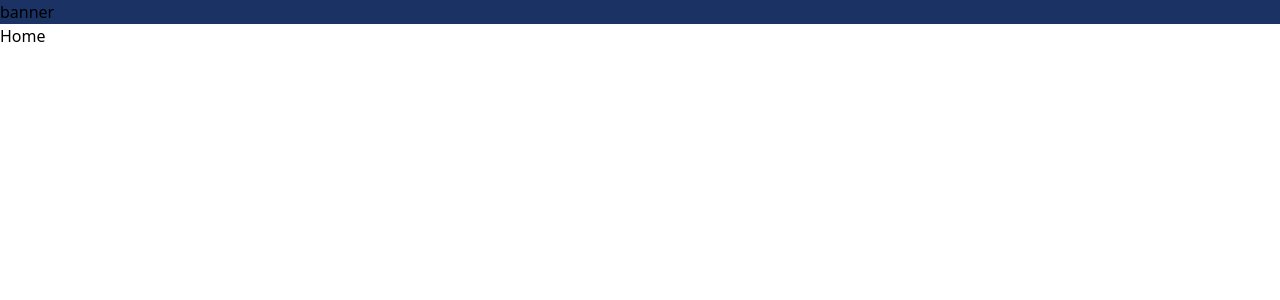
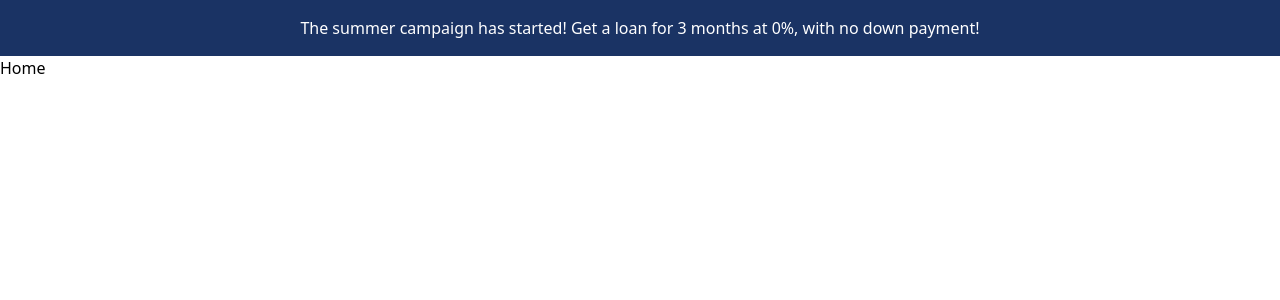
Before and after one commit to beqa200/eurocredit-landing-nuxt, a Nuxt app: page / in a window 1280 px wide. Shown: the top 300 px of the page. Built offline with nearby package versions, Linux system fonts and the light colour scheme.

Commit message:
feat:integrate i18n for language switches

```diff
--- a/components/OfferBanner.vue
+++ b/components/OfferBanner.vue
@@ -1,13 +1,17 @@
 <template>
-	<div class="bg-dark-blue">banner</div>
+	<div
+		class="bg-dark-blue w-full py-4 flex justify-center items-center"
+		role="banner"
+		aria-label="Offer Announcement"
+	>
+		<h2 class="text-white text-center">
+			{{ $t("offerBanner.message") }}
+		</h2>
+	</div>
 </template>
 
-<script>
-export default {
-	name: "OfferBanner",
-};
-</script>
+<script setup></script>
 
 <style scoped>
-/*  */
+/* styles */
 </style>
--- /dev/null
+++ b/i18n.config.ts
@@ -0,0 +1,11 @@
+import en from "./locales/en.json";
+import ka from "./locales/ka.json";
+
+export default {
+	legacy: false,
+	locale: "ka",
+	messages: {
+		en,
+		ka,
+	},
+};
--- /dev/null
+++ b/locales/en.json
@@ -0,0 +1,5 @@
+{
+	"offerBanner": {
+		"message": "The summer campaign has started! Get a loan for 3 months at 0%, with no down payment!"
+	}
+}
--- /dev/null
+++ b/locales/ka.json
@@ -0,0 +1,5 @@
+{
+	"offerBanner": {
+		"message": "საზაფხულო კამპანია დაიწყო! აიღე სესხი 3 თვით 0%, წინასწარი შენატანის გარეშე!"
+	}
+}
--- a/nuxt.config.ts
+++ b/nuxt.config.ts
@@ -8,5 +8,8 @@ export default defineNuxtConfig({
 		},
 	},
 
-	modules: ["@nuxtjs/tailwindcss"],
+	modules: [
+		"@nuxtjs/tailwindcss",
+		"@nuxtjs/i18n",
+	],
 });
--- a/package.json
+++ b/package.json
@@ -10,6 +10,7 @@
 		"postinstall": "nuxt prepare"
 	},
 	"dependencies": {
+		"@nuxtjs/i18n": "^8.3.1",
 		"@nuxtjs/tailwindcss": "^6.12.0",
 		"nuxt": "^3.12.2",
 		"vue": "latest"
--- a/pages/index.vue
+++ b/pages/index.vue
@@ -3,3 +3,5 @@
 		<h1>Home</h1>
 	</div>
 </template>
+
+<script setup></script>
```
Also changed, not shown: 1 other file (tests, documents, lock files or other folders). Lines whose indentation alone changed are shown as unchanged.
